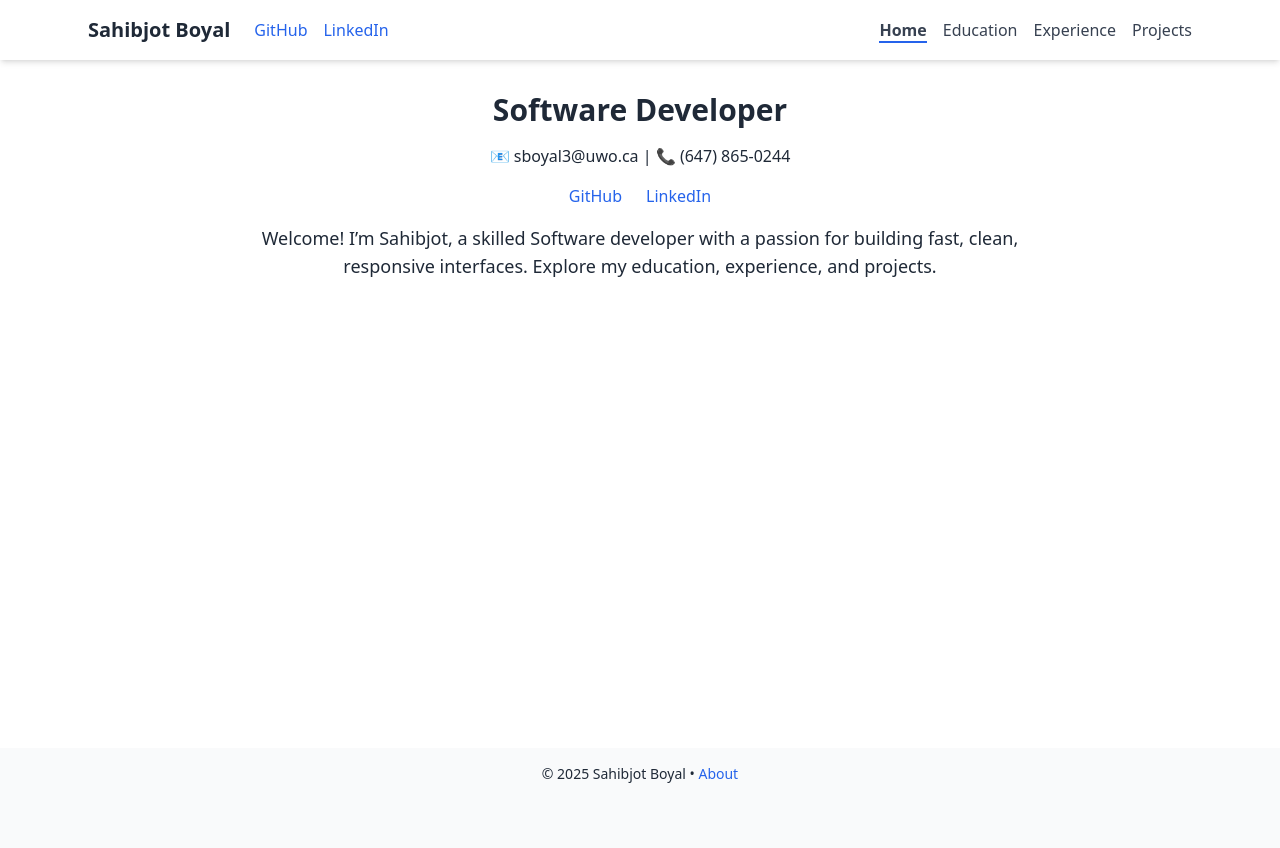
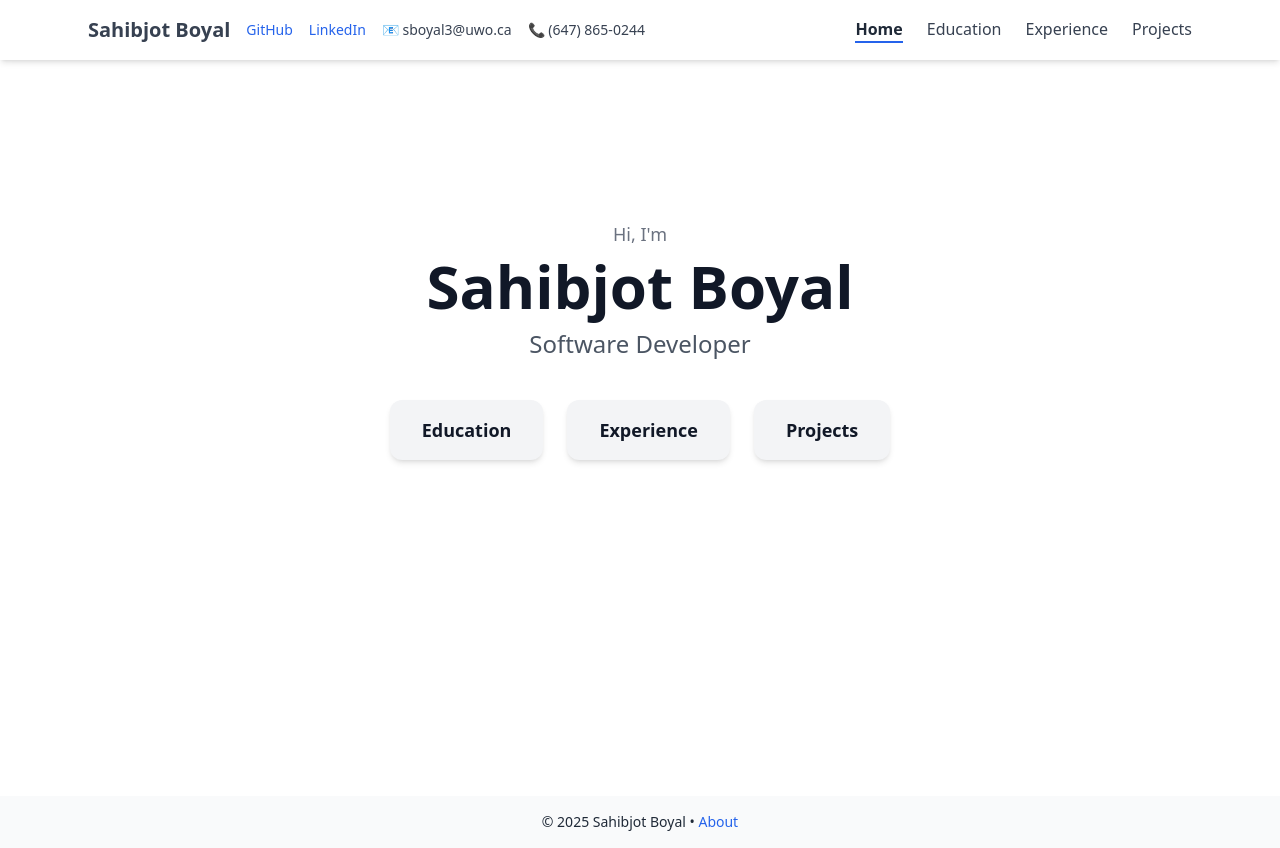
Before and after one commit to SahibjotB/SSB-Website, a React (Vite) app: page /about in a window 1280 px wide. Before the commit the page ends 800 px from the top, so only its background shows below. Built offline with nearby package versions, Linux system fonts and the light colour scheme.

Commit message:
edited home page

```diff
--- a/src/Components/Navbar.jsx
+++ b/src/Components/Navbar.jsx
@@ -1,21 +1,14 @@
 import React from "react";
 import { NavLink } from "react-router-dom";
 
-const links = [
-  { to: "/about", label: "Home" },
-  { to: "/education", label: "Education" },
-  { to: "/experience", label: "Experience" },
-  { to: "/projects", label: "Projects" },
-];
-
 export default function Navbar() {
   return (
-    <nav className="sticky top-0 bg-white z-50 shadow-md">
-      <div className="max-w-6xl mx-auto flex items-center justify-between py-4 px-6">
-        {/* Left side: name and socials */}
-        <div className="flex items-center gap-6">
-          <h1 className="text-xl font-bold whitespace-nowrap">Sahibjot Boyal</h1>
-          <div className="space-x-4 text-base">
+    <nav className="sticky top-0 z-50 bg-white shadow-md">
+      <div className="max-w-6xl mx-auto px-6 py-4 flex items-center justify-between">
+        {/* LEFT: Name + Links + Contact */}
+        <div className="flex items-center space-x-4 text-sm text-gray-700 flex-wrap">
+          <span className="font-bold text-xl whitespace-nowrap">Sahibjot Boyal</span>
+
           <a
             href="https://github.com/sahibjotb"
             target="_blank"
@@ -32,17 +25,26 @@ export default function Navbar() {
           >
             LinkedIn
           </a>
-          </div>
+
+          <span className="ml-4 whitespace-nowrap">📧 sboyal3@uwo.ca</span>
+          <span className="whitespace-nowrap">📞 (647) 865-0244</span>
         </div>
 
-        {/* Right side: nav links */}
-        <div className="space-x-4">
-          {links.map(({ to, label }) => (
+        {/* RIGHT: Nav Pages */}
+        <div className="flex space-x-6 text-base">
+          {[
+            { to: "/about", label: "Home" },
+            { to: "/education", label: "Education" },
+            { to: "/experience", label: "Experience" },
+            { to: "/projects", label: "Projects" },
+          ].map(({ to, label }) => (
             <NavLink
               key={to}
               to={to}
               className={({ isActive }) =>
-                `text-gray-700 hover:text-blue-600 text-base ${isActive ? "font-semibold border-b-2 border-blue-600" : ""}`
+                `hover:text-blue-600 ${
+                  isActive ? "font-semibold border-b-2 border-blue-600" : "text-gray-700"
+                }`
               }
             >
               {label}
--- a/src/pages/About.jsx
+++ b/src/pages/About.jsx
@@ -1,21 +1,32 @@
 import React from "react";
+import { useNavigate } from "react-router-dom";
 
-export default function About() {
+export default function Home() {
+  const navigate = useNavigate();
+
+  const navButtons = [
+    { label: "Education", to: "/education" },
+    { label: "Experience", to: "/experience" },
+    { label: "Projects", to: "/projects" },
+  ];
+
   return (
-    <section className="text-center space-y-4">
-      <h2 className="text-3xl font-bold">Software Developer</h2>
-      <p>📧 sboyal3@uwo.ca | 📞 (647) 865‑0244</p>
-      <div className="flex justify-center space-x-6">
-        <a href="https://github.com/sahibjotb" target="_blank" className="text-blue-600 hover:underline">
-          GitHub
-        </a>
-        <a href="https://linkedin.com/in/sahibjotb" target="_blank" className="text-blue-600 hover:underline">
-          LinkedIn
-        </a>
+    <div className="min-h-[80vh] flex flex-col items-center justify-start pt-32 bg-white text-gray-900 px-4">
+      <h2 className="text-lg text-gray-500 mb-2">Hi, I'm</h2>
+      <h1 className="text-5xl sm:text-6xl font-bold text-center">Sahibjot Boyal</h1>
+      <p className="text-2xl mt-3 text-gray-600 text-center">Software Developer</p>
+
+      <div className="mt-10 flex flex-wrap gap-6">
+        {navButtons.map(({ label, to }) => (
+          <button
+            key={label}
+            onClick={() => navigate(to)}
+            className="px-8 py-4 rounded-xl shadow-md bg-gray-100 hover:bg-purple-500 hover:text-white transition text-lg font-semibold"
+          >
+            {label}
+          </button>
+        ))}
       </div>
-      <p className="mt-6 text-lg">
-        Welcome! I’m Sahibjot, a skilled Software developer with a passion for building fast, clean, responsive interfaces. Explore my education, experience, and projects.
-      </p>
-    </section>
+    </div>
   );
 }
```
Lines whose indentation alone changed are shown as unchanged.
